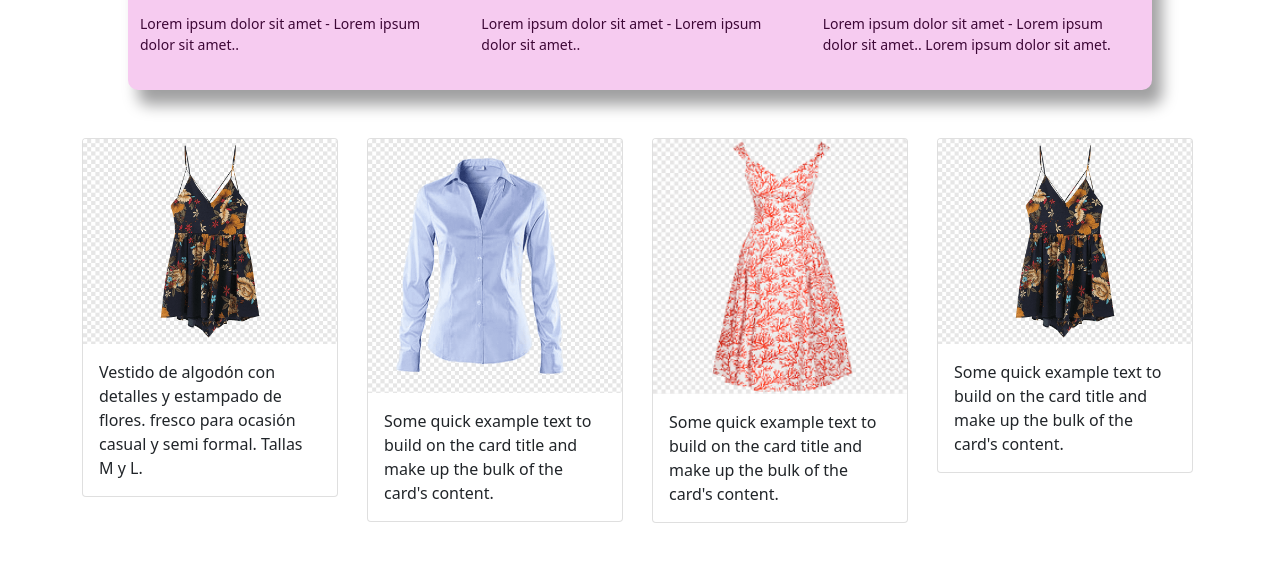
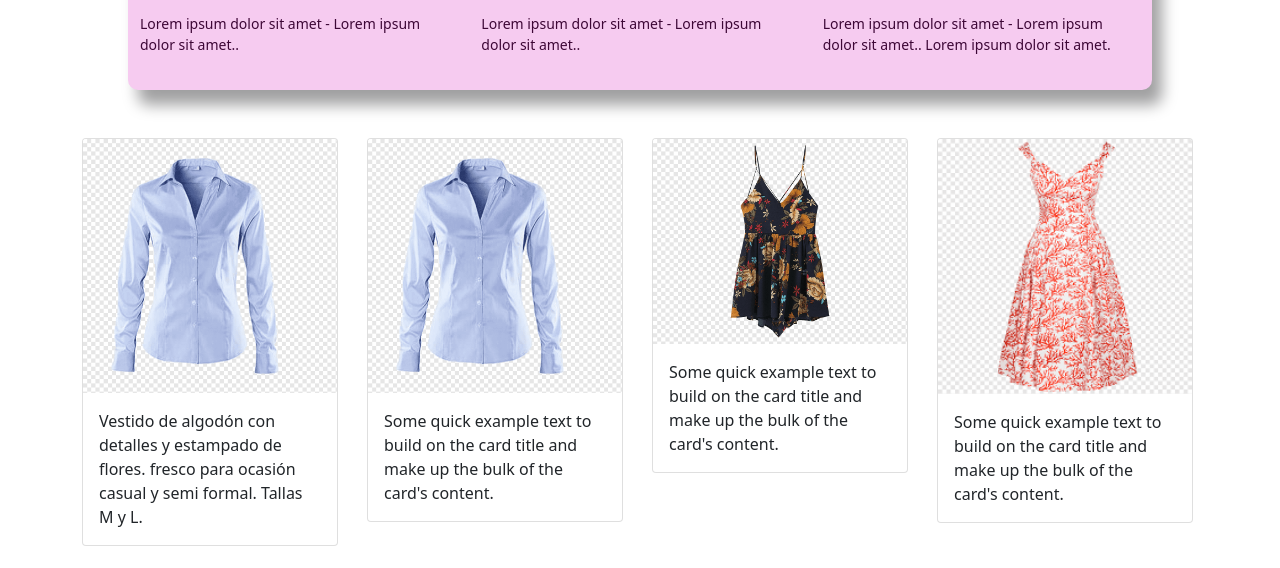
Before and after one commit to migaleria/migaleria, a plain HTML site: page index.html in a window 1280 px wide. Shown: the part 505-1073 px from the top of the page. Drawn offline with nearby package versions, Linux system fonts and the light colour scheme.

Commit message:
Cambiando fotos de Galeria 1

```diff
--- a/index.html
+++ b/index.html
@@ -111,7 +111,7 @@
         <div class="row">
             <div class="col-3">
                 <div class="card" style="width: 16rem;">
-                    <img src="img/2.png" class="card-img-top" alt="...">
+                    <img src="img/3.png" class="card-img-top" alt="...">
                     <div class="card-body">
                       <p class="card-text">Vestido de algodón con detalles y estampado de flores.
                           fresco para ocasión casual y semi formal. Tallas M y L.
@@ -131,7 +131,7 @@
             </div>
             <div class="col-3">
                 <div class="card" style="width: 16rem;">
-                    <img src="img/4.png" class="card-img-top" alt="...">
+                    <img src="img/2.png" class="card-img-top" alt="...">
                     <div class="card-body">
                       <p class="card-text">Some quick example text to build on
                          the card title and make up the bulk of the card's content.
@@ -141,7 +141,7 @@
             </div>
             <div class="col-3">
                 <div class="card" style="width: 16rem;">
-                    <img src="img/2.png" class="card-img-top" alt="...">
+                    <img src="img/4.png" class="card-img-top" alt="...">
                     <div class="card-body">
                       <p class="card-text">Some quick example text to build on
                          the card title and make up the bulk of the card's content.
```
